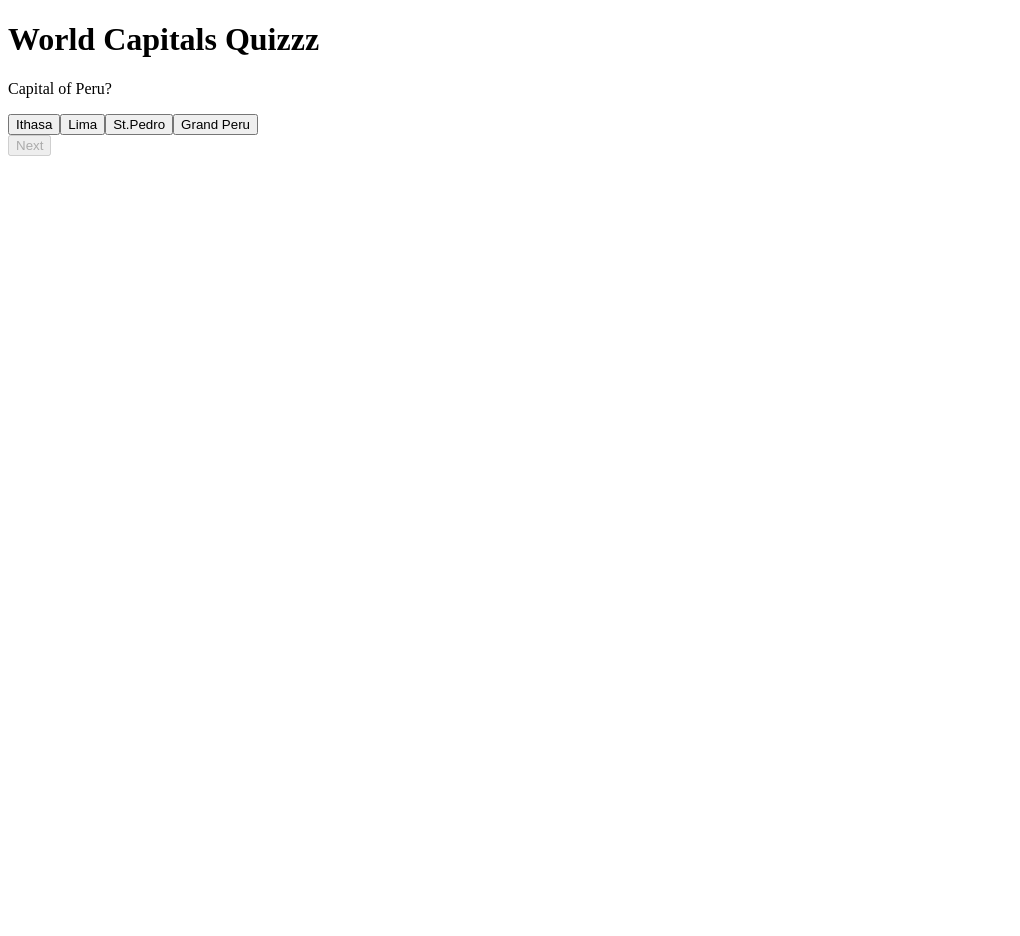
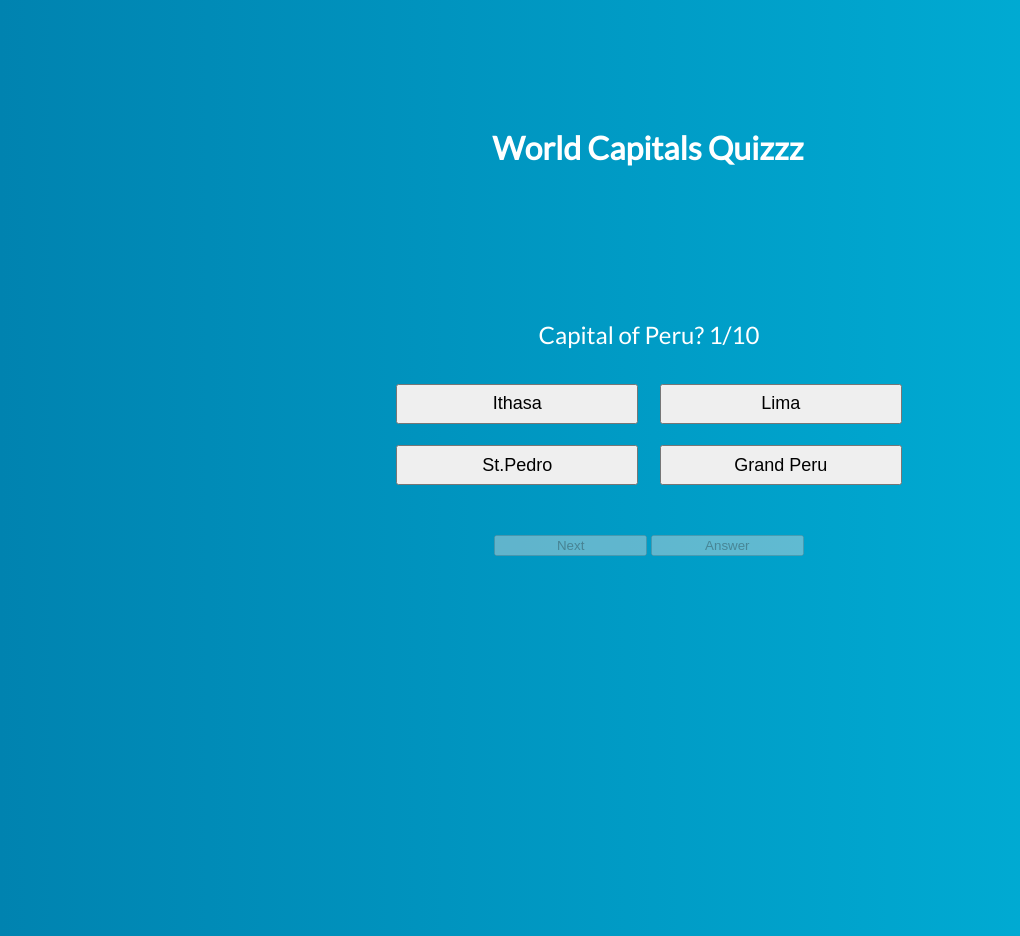
Before and after one commit to pashatay/QuizApp, a plain HTML site: page index.html in a window 1280 px wide. Both pictures are taken after a click on the button "Start". Shown: the whole page, without its empty margins (0-1020 px from the left). Before the commit the page ends 800 px from the top, so only its background shows below. Drawn offline with nearby package versions, Linux system fonts and the light colour scheme.

Commit message:
final change

```diff
--- a/index.html
+++ b/index.html
@@ -2,6 +2,7 @@
 <html>
     <head>
         <title>World Capitals Quizzz</title>
+        <link href="https://fonts.googleapis.com/css?family=Lato&display=swap" rel="stylesheet">
         <link rel='stylesheet' type='text/css' href='style.css'>
         <script src="https://code.jquery.com/jquery-3.4.1.js"
                 integrity="sha256-WpOohJOqMqqyKL9FccASB9O0KwACQJpFTUBLTYOVvVU="
@@ -13,7 +14,7 @@
      <div class='qts-box'>
          <p class='question'>Let's see how well you know world capitals.
             This quiz has only 10 questions.
-            For every right answer you will earn 1 point.
+            You will earn 1 point for every right answer.
             Good luck!</p>
         <div class='answers'>
         </div>
@@ -22,6 +23,7 @@
          <button class='startBttn'>Start</button>
          <button class='nextBttn'>Next</button>
          <button class='resultBttn'>Result</button>
+         <button class='submitBttn'>Answer</button>
      </div>
 </div>
     <script type='text/javascript' src='main.js'></script>
--- a/main.js
+++ b/main.js
@@ -1,32 +1,32 @@
 const qts = [
-    {question: 'Capital of Peru?',
+    {question: 'Capital of Peru? 1/10',
      answers: ['Ithasa', 'Lima', 'St.Pedro', 'Grand Peru'],
      right: 'Lima'},
-     {question: 'Capital of Russia?',
+     {question: 'Capital of Russia? 2/10',
      answers: ['St.Peterburg', 'Vladivostok', 'Mosgew', 'Moscow'],
      right: 'Moscow'},
-     {question: 'Capital of Brazil?',
+     {question: 'Capital of Brazil? 3/10',
      answers: ['Sao Paolo', 'Brasilia', 'Rio de Janeiro', 'Vitoria'],
      right: 'Brasilia'},
-     {question: 'Capital of Philippines?',
+     {question: 'Capital of Philippines? 4/10',
      answers: ['Manila', 'Davao City', 'Zamboanga', 'Antipolo'],
      right: 'Manila'},
-     {question: 'Capital of Canada?',
+     {question: 'Capital of Canada? 5/10',
      answers: ['Ottawa', 'Toronto', 'Vancouver', 'Montreal'],
      right: 'Ottawa'},
-     {question: 'Capital of Mongolia?',
+     {question: 'Capital of Mongolia? 6/10',
      answers: ['Tongliao', 'Hulunbuir', 'Ulanqab', 'Ulaanbaatar'],
      right: 'Ulaanbaatar'},
-     {question: 'Capital of Honduras?',
+     {question: 'Capital of Honduras? 7/10',
      answers: ['La Ceiba', 'Honduras', 'Tegucigalpa', 'San Pedro'],
      right: 'Tegucigalpa'},
-     {question: 'Capital of Bosnia and Herzegovina?',
+     {question: 'Capital of Bosnia and Herzegovina? 8/10',
      answers: ['Sarajevo', 'Mostar', 'Banja Luka', 'Tuzla'],
      right: 'Sarajevo'},
-     {question: 'Capital of New Zealand?',
+     {question: 'Capital of New Zealand? 9/10',
      answers: ['Hamilton', 'New Sydney', 'Auckland', 'Wellington'],
      right: 'Wellington'},
-     {question: 'Capital of Taiwan?',
+     {question: 'Capital of Taiwan? 10/10',
      answers: ['Taipei', 'Tainan', 'Taichung City', 'Taitung'],
      right: 'Taipei'},
 ];
@@ -41,8 +41,11 @@ let endGameMsg = 'That was the last question! Ready to see your score? Press "Re
 
 startGame();
 
-function startGame(e){
+function startGame(){
+    $('body').addClass('neutral');
     $('.nextBttn').addClass('hideBttn');
+    $('.submitBttn').attr("disabled", true);
+    $('.submitBttn').addClass('hideBttn');
     $('.nextBttn').attr("disabled", true);
     $('.resultBttn').addClass('hideBttn');
     $('.startBttn').on('click',function(){
@@ -56,6 +59,8 @@ function postAQuestion(arr){
         result();
     }else{
     $('.nextBttn').removeClass('hideBttn');
+    $('.submitBttn').removeClass('hideBttn');
+    $('.submitBttn').attr("disabled", true);
     $('.nextBttn').attr("disabled", true);
     question.html(arr[qtsindx].question);
     $('.answers').empty();
@@ -65,6 +70,7 @@ function postAQuestion(arr){
 
 function result(){
     $('.nextBttn').addClass('hideBttn');
+    $('.submitBttn').addClass('hideBttn');
     question.html(endGameMsg);
     $('.answers').empty();
     $('.resultBttn').removeClass('hideBttn');
@@ -87,13 +93,35 @@ function pickTheAnswer(){
     console.log("score: " + score);
 $('.answers').on('click', '.answrBttn', function(){
     userChoice = this.innerText;
-    $('.nextBttn').attr("disabled", false);
+    $('.submitBttn').attr("disabled", false);
+    submitAnswer();
 });
 };
+
+function submitAnswer(){
+    $('.submitBttn').on('click', function (){
+       $('.answers button').attr("disabled", true);
+       $('.nextBttn').attr("disabled", false);
+       $('.submitBttn').attr("disabled", true);
+       if(userChoice === qts[qtsindx].right){
+        $('body').removeClass('neutral');
+        $('body').removeClass('wronganswer');
+        $('body').addClass('ranswer');
+      }else{
+        $('body').removeClass('neutral');
+        $('body').removeClass('ranswer');
+        $('body').addClass('wronganswer');
+        question.html(`The right answer is ${qts[qtsindx].right}!`);
+    }
+    })
+}
 
 function listenToNext() {
   // Do it like this because it only adds one listener
   $(document).on('click', '.nextBttn', function(){
+    $('body').removeClass('ranswer');
+    $('body').removeClass('wronganswer');
+    $('body').addClass('neutral');
     scoreCount();
     postAQuestion(qts);
   })
@@ -104,7 +132,7 @@ function scoreCount(){
         score++;
         qtsindx++;
       }else{
-    qtsindx++;
+        qtsindx++;
     }
 };
 
--- a/style.css
+++ b/style.css
@@ -1,7 +1,80 @@
 body{
+    width: 100vw;
+    height: 100vh;
+    font-family: 'Lato', sans-serif;
+    box-sizing: border-box;
+}
+.neutral{
+background: #00B4DB;  /* fallback for old browsers */
+background: -webkit-linear-gradient(to right, #0083B0, #00B4DB);  /* Chrome 10-25, Safari 5.1-6 */
+background: linear-gradient(to right, #0083B0, #00B4DB); /* W3C, IE 10+/ Edge, Firefox 16+, Chrome 26+, Opera 12+, Safari 7+ */
 
 }
+.ranswer{
+    background: #11998e;  /* fallback for old browsers */
+    background: -webkit-linear-gradient(to right, #38ef7d, #11998e);  /* Chrome 10-25, Safari 5.1-6 */
+    background: linear-gradient(to right, #38ef7d, #11998e); /* W3C, IE 10+/ Edge, Firefox 16+, Chrome 26+, Opera 12+, Safari 7+ */
+}
+.ranswerborder{
+    border: 2px solid green;
+}
+.wronganswer{
+background: #ED213A;  /* fallback for old browsers */
+background: -webkit-linear-gradient(to right, #93291E, #ED213A);  /* Chrome 10-25, Safari 5.1-6 */
+background: linear-gradient(to right, #93291E, #ED213A); /* W3C, IE 10+/ Edge, Firefox 16+, Chrome 26+, Opera 12+, Safari 7+ */
 
+}
 .hideBttn{
     display: none;
 }
+
+.box{
+    width: 60%;
+    padding: 1px;
+    margin: 0 20%;
+    display: inline-block;
+}
+p{
+    font-size: 24px;
+    color: white;
+}
+h1{
+    text-align: center;
+    margin:10% auto;
+    color: white;
+}
+.question{
+    text-align: center;
+}
+
+.answers{
+    width: 70%;
+    margin: 0 auto;
+    text-align: center;
+}
+.answers button{
+    display: inline-block;
+    margin: 2% 2%;
+    height: 40px;
+    width: 45%;
+    text-align: center;
+    outline: none;
+    font-size: 18px;
+}
+
+.answers button:focus{
+    border: 2px solid #2980b9;
+}
+.controls{
+    display: block;
+    margin: 5% auto;
+    text-align: center;
+}
+.controls button{
+    width: 20%;
+    outline: none;
+
+}
+.controls button:focus{
+    border: 2px solid #2980b9;
+}
```
